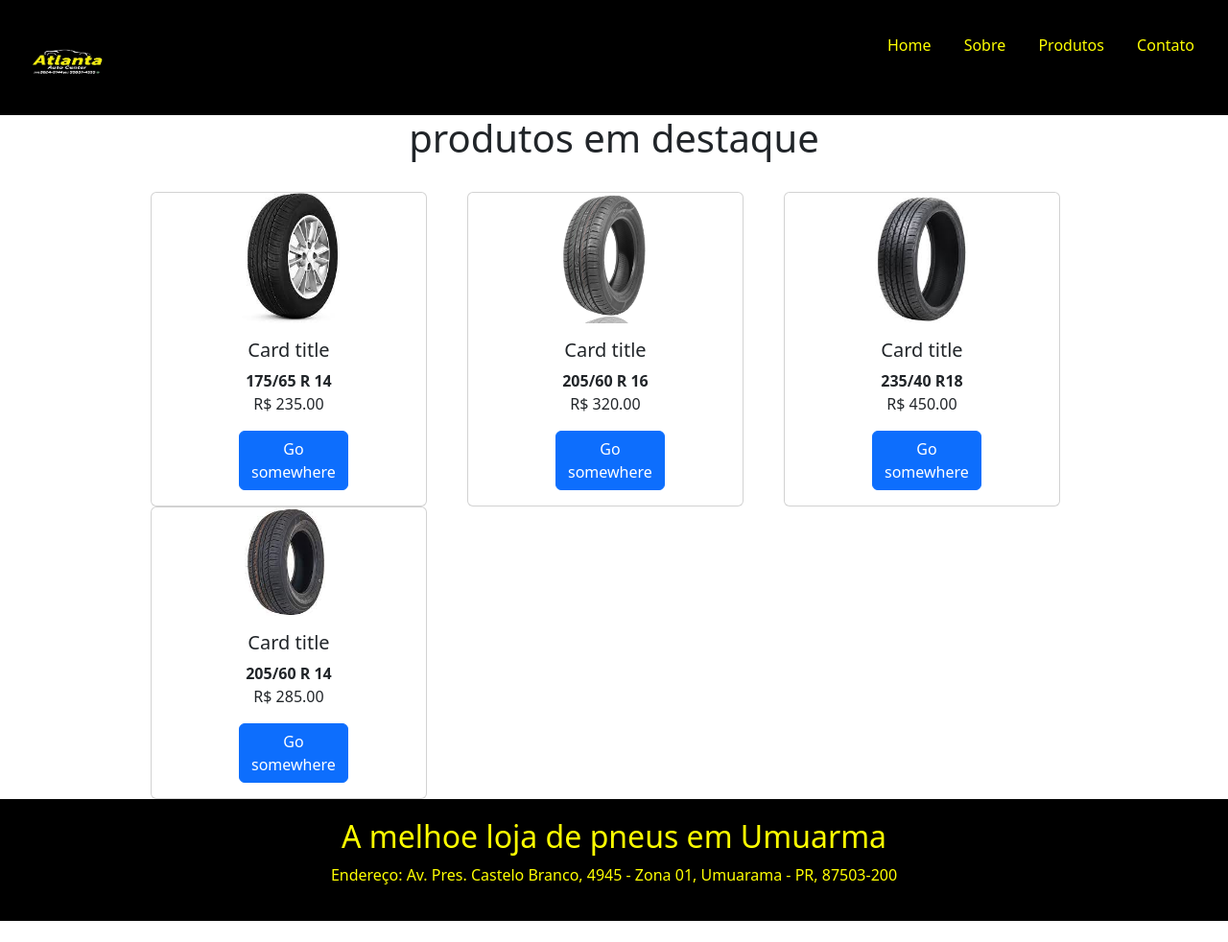
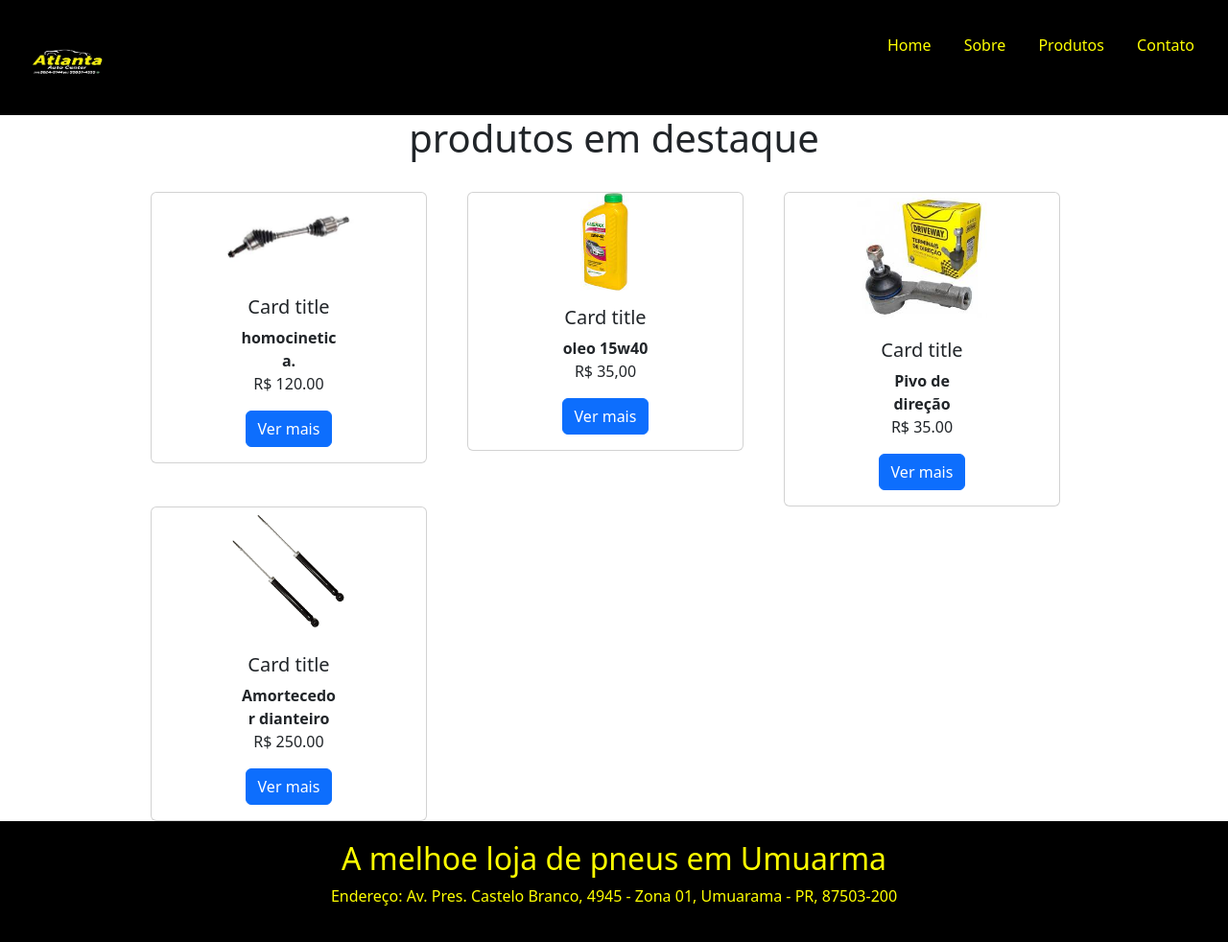
Before and after one commit to rodrigoinaldo/esqueletoLojaPHP, a PHP site: page /index.php in a window 1280 px wide. Shown: the whole page at 96% size. Before the commit the page ends 960 px from the top, so only its background shows below. Run offline with PHP 8.4, Linux system fonts and the light colour scheme.

Commit message:
alteraçoes feitas em sala dia 16/10/2023

```diff
--- a/contato.php
+++ b/contato.php
@@ -3,14 +3,14 @@
     include "dados.php";
 ?>
 <main>
-    <div class="espaco">
+
         <div class="contato">
             <a href=""><p>Facebook</p></a>
         </div>
         <div class="contato">
             <a href=""><p>WhatsApp</p></a>
         </div>
-    </div>
+
 </main>
 
 <?php
--- a/style.css
+++ b/css/style.css
@@ -64,15 +64,13 @@ main div {
     padding: 60px;
 }
 
-.espaco{
-    margin: 75px;
-
-}
- .contato{
+.contato{
     display: block;
     border: 2px solid black;
-    border-radius: 75px;
-    margin: 10px;
+    border-radius: 25px;
+    margin: 75px;
+    padding-left: 100px;
+
 }
 .contato a {
     text-decoration: none;
--- a/dados.php
+++ b/dados.php
@@ -3,36 +3,69 @@
     $produtos[1] = array ("id" => 1,
     "nome" => "175/65 R 14",
     "valor" =>"235.00",
-    "imagem" => "175-65-14.jpg"
+    "imagem" => "175-65-14.jpg",
+    "tipoProduto" => "pneu"
     );
     $produtos[2] = array ("id" => 2,
     "nome" => "185/65 R 15 ",
     "valor" =>"354.00",
-    "imagem" => "185-65-15.webp"
+    "imagem" => "185-65-15.webp",
+    "tipoProduto" => "pneu"
     );
     $produtos[3] = array ("id" => 3,
     "nome" => "205/60 R 14",
     "valor" =>"285.00",
-    "imagem" => "205-60-14.jpg"
+    "imagem" => "205-60-14.jpg",
+    "tipoProduto" => "pneu"
     );
     $produtos[4] = array ("id" => 4,
     "nome" => "205/60 R 16",
     "valor" =>"320.00",
-    "imagem" => "205-60-16-.webp"
+    "imagem" => "205-60-16-.webp",
+    "tipoProduto" => "pneu"
     );
     $produtos[5] = array ("id" => 5,
     "nome" => "215/65 R 16",
     "valor" =>"314.00",
-    "imagem" => "215-65-16.jpg"
+    "imagem" => "215-65-16.jpg",
+    "tipoProduto" => "pneu"
     );
     $produtos[6] = array ("id" => 6,
     "nome" => "225/55 R 17",
     "valor" =>"415.00",
-    "imagem" => "225-55-17.jpg"
+    "imagem" => "225-55-17.jpg",
+    "tipoProduto" => "pneu"
     );
     $produtos[7] = array ("id" => 7,
     "nome" => "235/40 R18",
     "valor" =>"450.00",
-    "imagem" => "235-40-18.jpg"
+    "imagem" => "235-40-18.jpg",
+    "tipoProduto" => "pneu"
     );
+    $produtos[8] = array ("id" => 8,
+    "nome" => "Amortecedor dianteiro",
+    "valor" =>"250.00",
+    "imagem" => "amortecedor.png",
+    "tipoProduto" => "oferta"
+    );
+    $produtos[9] = array ("id" => 9,
+    "nome" => "homocinetica.",
+    "valor" =>"120.00",
+    "imagem" => "homocinetica.jpg",
+    "tipoProduto" => "oferta"
+    );
+    $produtos[10] = array ("id" => 10,
+    "nome" => "oleo 15w40",
+    "valor" =>"35,00",
+    "imagem" => "oleo.jpg",
+    "tipoProduto" => "oferta"
+    );
+    $produtos[11] = array ("id" => 11,
+    "nome" => "Pivo de direção",
+    "valor" =>"35.00",
+    "imagem" => "pivo.jpg",
+    "tipoProduto" => "oferta"
+    );
+
+
 ?>
--- a/header.php
+++ b/header.php
@@ -5,8 +5,9 @@
     <meta http-equiv="X-UA-Compatible" content="IE=edge">
     <meta name="viewport" content="width=device-width, initial-scale=1.0">
     <title>Atlanta pneus</title>
+    <link rel="shortcut icon" href="imagem\atlanta-removebg-preview.png">
 
-    <link rel="stylesheet" href="style.css">
+    <link rel="stylesheet" href="css\style.css">
     <link href="https://cdn.jsdelivr.net/npm/bootstrap@5.3.2/dist/css/bootstrap.min.css" rel="stylesheet" integrity="sha384-T3c6CoIi6uLrA9TneNEoa7RxnatzjcDSCmG1MXxSR1GAsXEV/Dwwykc2MPK8M2HN" crossorigin="anonymous">
 
 </head>
--- a/index.php
+++ b/index.php
@@ -16,24 +16,23 @@
         shuffle($produtos);
 
         foreach($produtos as $produto){
+            if($produto["tipoProduto"] == "oferta"){
+
         ?>
             <div class="col">
 
                 <div class="card" style="width: 18rem;">
-                    <img src="imagem/<?=$produto["imagem"]?>" alt="<?=$produto["nome"]?>">
+                    <img style src="imagem/<?=$produto["imagem"]?>" alt="<?=$produto["nome"]?>">
                     <div class="card-body">
                         <h5 class="card-title">Card title</h5>
                         <p class="card-text"> <strong><?=$produto["nome"] ?></strong><br> R$ <?= $produto["valor"]?></p>
-                        <a href="#" class="btn btn-primary">Go somewhere</a>
+                        <a href="produto.php?id=<?=$produto["id"]?>" class="btn btn-primary">Ver mais</a>
                     </div>
                 </div>
 
             </div>
 
         <?php
-            $i++;
-            if($i == 4){
-                break;
             }
         }
         ?>
--- a/produtos.php
+++ b/produtos.php
@@ -3,7 +3,7 @@
     include "dados.php";
 ?>
 <main>
-    <h1>produtos:</h1>
+    <h1>Pneus:</h1>
     <br>
 
     <div class="container text-center">
@@ -14,6 +14,7 @@
         shuffle($produtos);
 
         foreach($produtos as $produto){
+            if($produto["tipoProduto"] == "pneu"){
         ?>
             <div class="col">
 
@@ -29,6 +30,7 @@
             </div>
 
         <?php
+        };
         }
         ?>
         </div>
```
Also changed, not shown: imagem/amortecedor.png (added), imagem/homocinetica.jpg (added), imagem/oleo.jpg (added), imagem/pivo.jpg (added).
